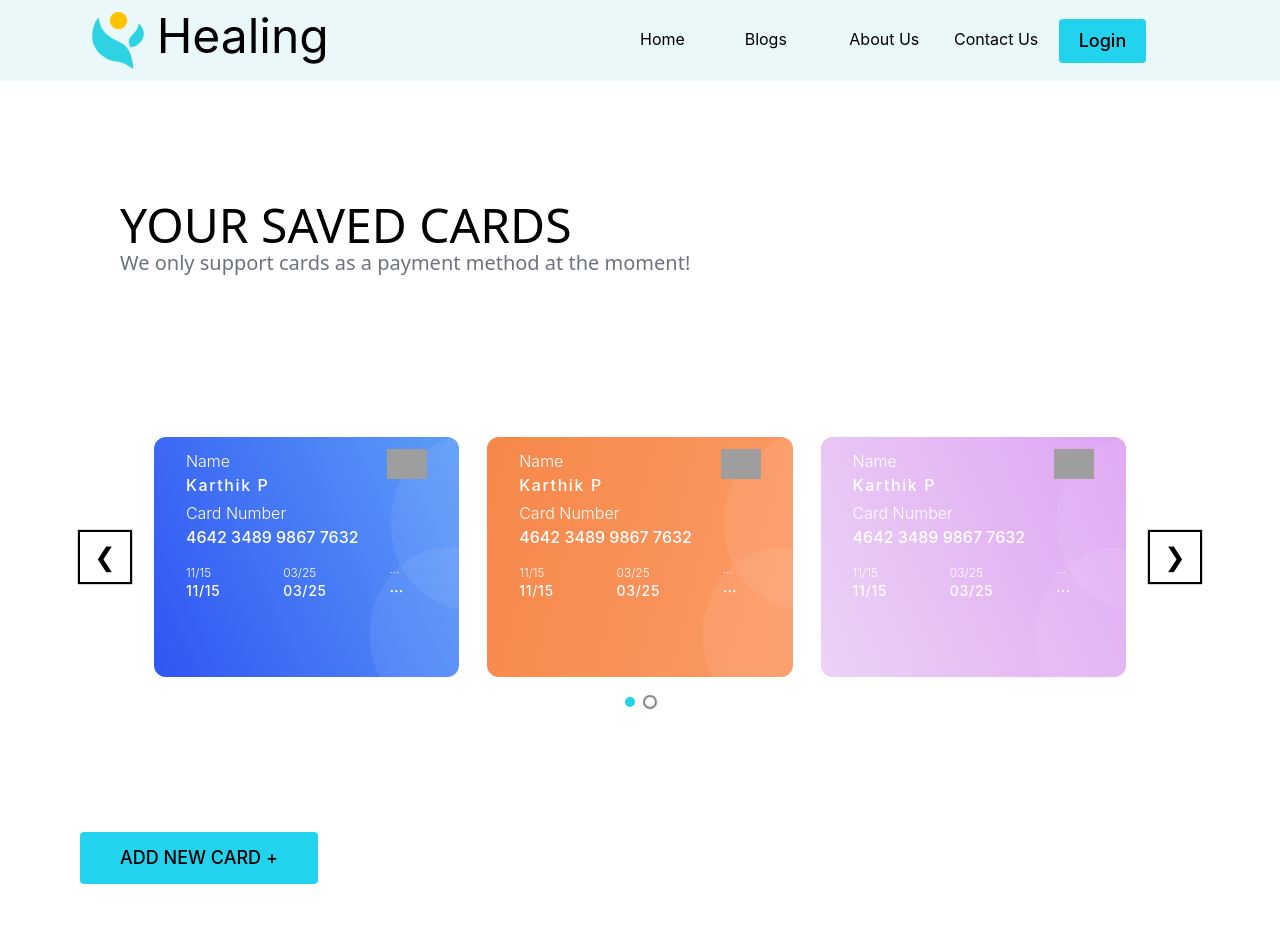
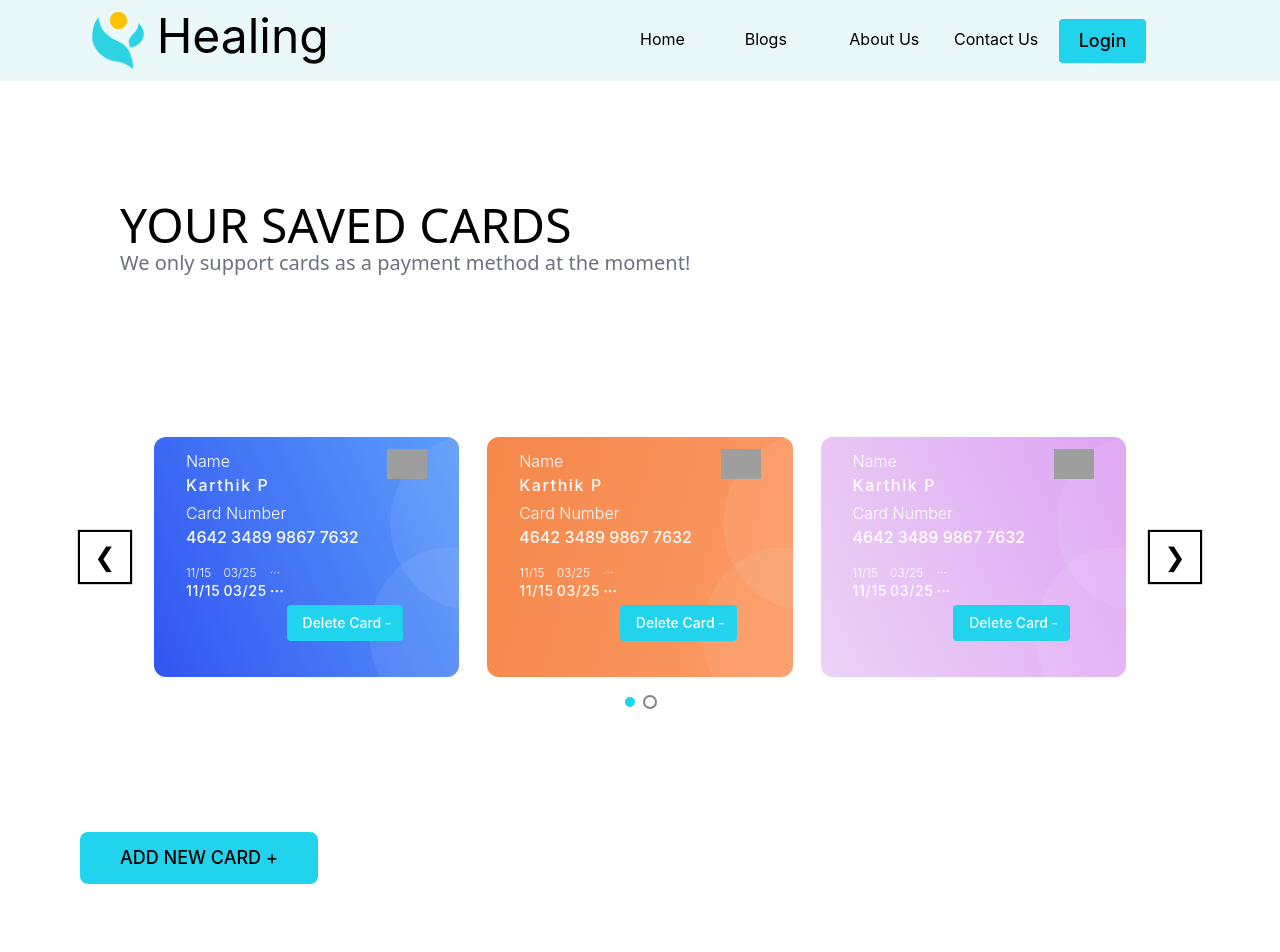
Before and after one commit to kogunlu/codezillas-capstone, a React (Create React App) app: page /SavedCards in a window 1280 px wide. Shown: the top 952 px of the page. Built offline with nearby package versions, Linux system fonts and the light colour scheme; grey boxes are pictures that could not be loaded.

Commit message:
need work

```diff
--- a/package.json
+++ b/package.json
@@ -7,7 +7,7 @@
     "@testing-library/jest-dom": "^5.16.4",
     "@testing-library/react": "^13.0.1",
     "@testing-library/user-event": "^14.1.1",
-    "firebase": "^9.15.0",
+    "firebase": "^9.16.0",
     "formik": "^2.2.9",
     "jest": "^29.3.1",
     "moment": "^2.29.4",
--- a/src/App.jsx
+++ b/src/App.jsx
@@ -18,6 +18,8 @@ import Career from './components/pages/About/Career/Career';
 import OpenPositions from './components/pages/About/Career/OpenPositions';
 import Card from './components/pages/CreditCards/Card'
 import SavedCards from './components/pages/CreditCards/SavedCards';
+import CardForm from './components/pages/CreditCards/CardForm';
+
 
 
 
@@ -36,6 +38,7 @@ function App() {
         <Route path='OpenPositions' element= {<OpenPositions/>} />
         <Route path='Card' element= {<Card/>} />
         <Route path='SavedCards' element= {<SavedCards/>} />
+        <Route path='CardForm' element= {<CardForm/>} />
         <Route path='login' element = {<Login />} />
         <Route path='signup' element = {<Signup />} />
         <Route path='team' element= {<Team/>} />
--- a/src/components/pages/CreditCards/Card.jsx
+++ b/src/components/pages/CreditCards/Card.jsx
@@ -1,6 +1,13 @@
-import React from 'react'
+/* eslint-disable no-alert */
+import React from 'react';
+
+
+
+
 
 const Card = ({img, Name, CardNumber, Valid, Expiry, CVC, altText, logo }) => {
+ // eslint-disable-next-line no-unused-vars
+
   return (
     <div>
        <div className="bg-white flex flex-col justify-center items-center   ">
@@ -55,6 +62,18 @@ const Card = ({img, Name, CardNumber, Valid, Expiry, CVC, altText, logo }) => {
                                 <p className="font-bold tracking-more-wider text-sm">
                                     ···
                                 </p>
+                                </div>
+                                <div className=' justify-end mt-10  '>
+
+                                <input
+                    type="button"
+                    value=" Delete Card -"
+                    className=' justify-end items-end  py-2 px-3  hover:bg-cyan-200 bg-cyan-400 font-medium rounded text-xs md:text-sm'
+                    onClick={() => alert('Do you confirm deleting this card?')}
+                  />
+
+              </div>
+              </div>
                             </div>
                         </div>
                     </div>
@@ -62,8 +81,7 @@ const Card = ({img, Name, CardNumber, Valid, Expiry, CVC, altText, logo }) => {
                 </div>
             </div>
     </div>
-    </div>
-    </div>
+
 
   )
 }
--- /dev/null
+++ b/src/components/pages/CreditCards/CardForm.jsx
@@ -0,0 +1,49 @@
+/* eslint-disable spaced-comment */
+/* eslint-disable no-lone-blocks */
+{/*import React, {useState, useEffect} from 'react';
+import {query, collection, onSnapshot} from 'firebase/firestore'
+import Card from './Card';
+import db from '../../../db/firebase.config'
+
+const style={
+   form:`flex justify-between`,
+   input:`border p-2 w-full text-xl`
+}
+const Form = () => {
+  // eslint-disable-next-line no-unused-vars
+  const [cardnumber, setcardnumber]=useState([])
+
+
+  // Create Cardnumber
+  // Read Cardnumber from firebase
+  useEffect(()=>{
+    const q = query(collection(db,'payment-methods'))
+    const unsubscribe= onSnapshot(q, (querySnapshot)=>{
+      const cardArr=[]
+      querySnapshot.forEach((doc)=>{
+        cardArr.push({...doc.data(), id: doc.id})
+      })
+      setcardnumber(cardArr)
+    })
+    return()=> unsubscribe()
+  },[])
+  // update Cardnumber in firebase
+  // delete Cardnumber
+  return (
+    <div>
+        <form className={style.form}>
+<input className={style.input} type="number" placeholder='Card Number' />
+<input className={style.input} type="number" placeholder='MM/YY' />
+<input className={style.input} type="number" placeholder='CVV Code' />
+<input className={style.input} type="text" placeholder='Name on Card' />
+        </form>
+        <ul>
+          {cardnumber.map((CardNumb, index)=>(
+           // eslint-disable-next-line react/no-array-index-key
+           <Card key={index} CardNumb={CardNumb}/>
+        ))}</ul>
+    </div>
+  )
+}
+
+export default Form */}
--- a/src/components/pages/CreditCards/SavedCards.jsx
+++ b/src/components/pages/CreditCards/SavedCards.jsx
@@ -1,6 +1,8 @@
 import React from 'react'
 import { useNavigate } from 'react-router-dom'
 import CardSlider from './CardSlider'
+
+
 
 
 const SavedCards = () => {
@@ -9,6 +11,7 @@ const SavedCards = () => {
         function handleClick(){
           navigate('/OpenPositions')
         }
+ // eslint-disable-next-line no-unused-vars
 
 
   return (
@@ -18,6 +21,7 @@ const SavedCards = () => {
     <h1 className=' w-full text-5xl font-medium uppercase items-center  font-sans mt-10 ml-10'>Your saved cards</h1>
     <h3 className='w-full  text-xl font-medium font-sans items-center ml-10 text-gray-500 mb-40 ' >We only support cards as a payment method at the moment!</h3>
     <div className='w-full justify-center items-center'>
+
         <CardSlider />
         </div>
         </div>
@@ -26,14 +30,18 @@ const SavedCards = () => {
               <input
                     type="button"
                     value="ADD NEW CARD +"
-                    className='  py-3 px-10 hover:bg-cyan-200 bg-cyan-400 font-medium rounded text-lg md:text-lg'
+                    className='  py-3 px-10 hover:bg-cyan-200 bg-cyan-400 font-medium rounded-lg text-lg md:text-lg'
                     onClick={() => handleClick()}/>
               </div>
               </div>
+
+
+
+    </div>
         </div>
 
 
-        </div>
+
 
   )
 }
--- a/src/components/pages/Login/Login.jsx
+++ b/src/components/pages/Login/Login.jsx
@@ -1,6 +1,7 @@
-/* eslint-disable no-unused-vars */
+// eslint-disable-next-line no-lone-blocks
+{/* eslint-disable no-unused-vars */
 /* eslint-disable prefer-destructuring */
-import React, { useState } from 'react';
+/* import React, { useState } from 'react';
 import {
   getAuth,
   signInWithEmailAndPassword,
@@ -127,3 +128,4 @@ function Login() {
 }
 
 export default Login;
+*/}
--- a/src/components/pages/Login/Socials.jsx
+++ b/src/components/pages/Login/Socials.jsx
@@ -1,6 +1,7 @@
+/* eslint-disable no-lone-blocks */
 /* eslint-disable no-unused-vars */
 /* eslint-disable prefer-destructuring */
-import React, { useEffect, useState } from 'react';
+{/* import React, { useEffect, useState } from 'react';
 import swal from 'sweetalert';
 import { useNavigate } from 'react-router-dom';
 import { doc, setDoc, getDoc } from 'firebase/firestore';
@@ -114,4 +115,4 @@ function Socials() {
   );
 }
 
-export default Socials;
+export default Socials; */}
--- a/src/components/pages/Signup/SignupForm.jsx
+++ b/src/components/pages/Signup/SignupForm.jsx
@@ -1,6 +1,7 @@
+/* eslint-disable no-lone-blocks */
 /* eslint-disable prefer-destructuring */
 /* eslint-disable no-unused-vars */
-import React, { useEffect, useState } from 'react';
+{/* import React, { useEffect, useState } from 'react';
 import swal from 'sweetalert';
 import { getAuth, createUserWithEmailAndPassword } from 'firebase/auth';
 import { doc, setDoc, getDoc } from 'firebase/firestore';
@@ -351,4 +352,4 @@ function SignupForm() {
   );
 }
 
-export default SignupForm;
+export default SignupForm; */}
--- a/src/db/firebase.config.js
+++ b/src/db/firebase.config.js
@@ -20,6 +20,6 @@ const firebaseConfig = {
 // Initialize Firebase
 const app = initializeApp(firebaseConfig);
 
-const db = getFirestore(app)
+ const db = getFirestore(app)
 
 export default db
```
Also changed, not shown: src/components/pages/CreditCards/CardSlider.jsx (+7 -2 lines), src/components/pages/CreditCards/CardsFunction.jsx (added, +91 -0 lines), 1 other file (tests, documents, lock files or other folders).
